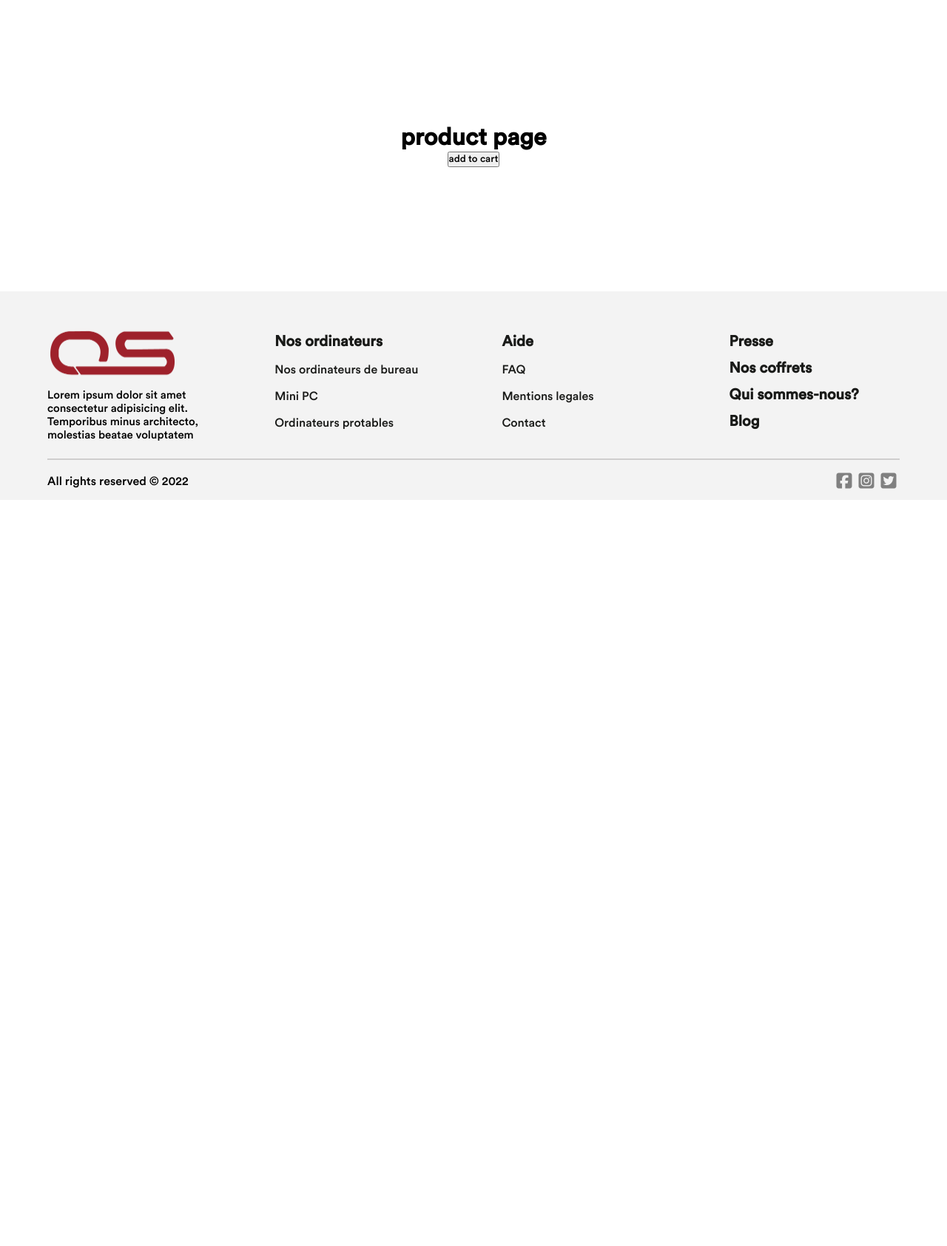
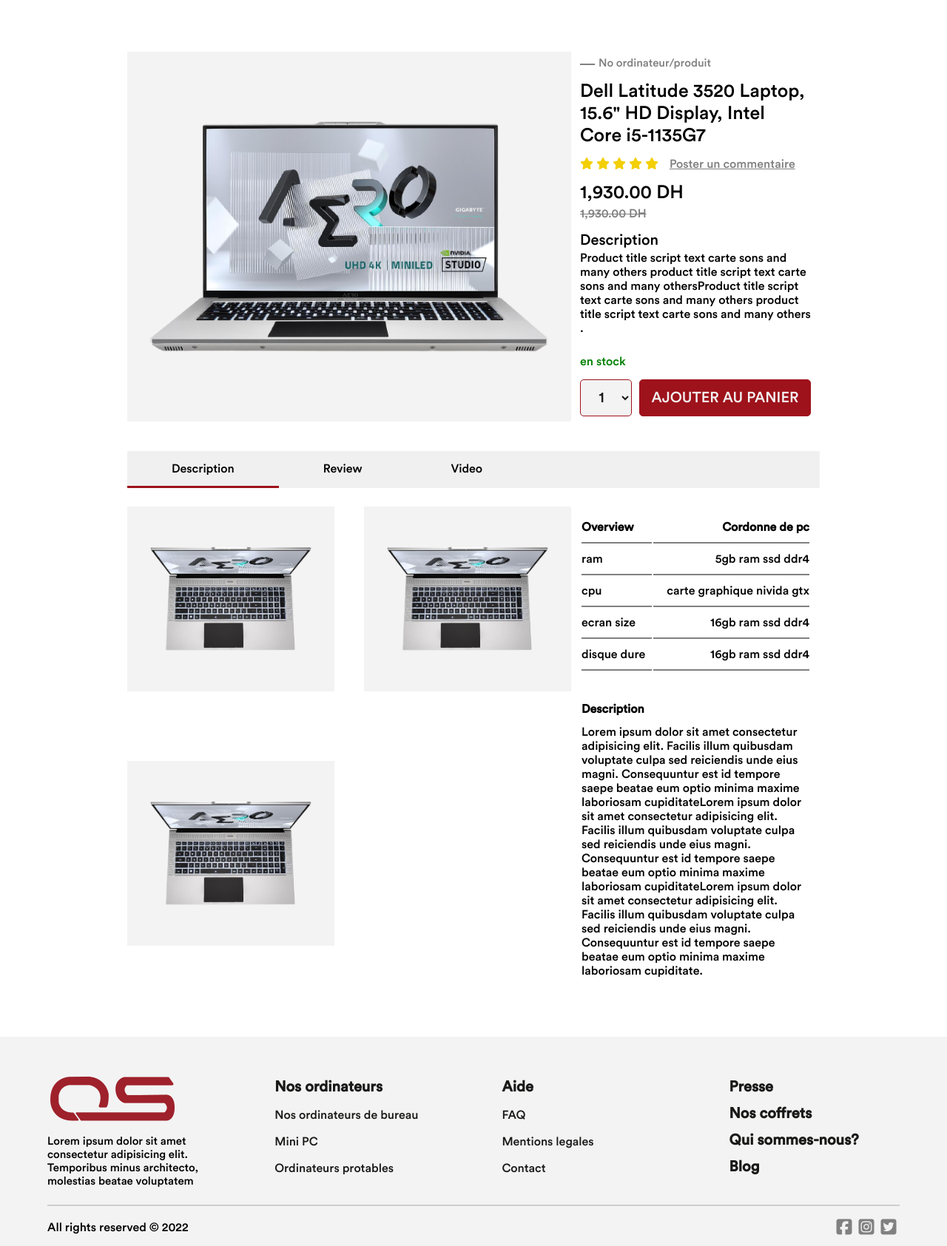
Before and after one commit to daklay/we-beco, a PHP site: page /productpage.html in a window 1280 px wide. Shown: the part 124-1809 px from the top of the page at 74% size. Before the commit the page ends 785 px from the top, so only its background shows below. Run offline with PHP 8.4, Linux system fonts and the light colour scheme; some libraries are stand-ins or nearby versions.

Commit message:
prodcut page

```diff
--- a/productpage.html
+++ b/productpage.html
@@ -47,9 +47,109 @@
     </nav>
     <!-- product -->
     <div class="containerproductpage">
-        <div class="bodypage">
-            <h1>product page</h1>
-            <button>add to cart</button>
+        <div class="wrippterpage">
+            <div class="headproductpage">
+                <div class="imageheaderproduct">
+
+                </div>
+                <div class="productsnextimageinfo">
+                    <div class="productpath">No ordinateur/produit</div>
+                    <div class="producttitle">Dell Latitude 3520 Laptop, 15.6" HD Display, Intel Core i5-1135G7</div>
+                    <div class="productreviews">
+                        <div class="reviewsstars">
+                            <i class="fa-solid fa-star"></i>
+                            <i class="fa-solid fa-star"></i>
+                            <i class="fa-solid fa-star"></i>
+                            <i class="fa-solid fa-star"></i>
+                            <i class="fa-solid fa-star"></i>
+                        </div>
+                        <div class="reviewcommentsection">
+                            Poster un commentaire
+                        </div>
+                    </div>
+                    <div class="productprice">
+                        <div class="actualprice">1,930.00 DH</div>
+                        <div class="oldprice">1,930.00 DH</div>
+                    </div>
+                    <div class="productdescription">
+                        <div class="descriptiontitle">
+                            Description
+                        </div>
+                        <div class="descriptiontext">
+                            Product title script text carte sons and many others product title script text carte sons and many othersProduct title script text carte sons and many others product title script text carte sons and many others .
+                        </div>
+                    </div>
+                    <div class="productenstock">en stock</div>
+                    <div class="productbtn">
+                        <div class="enstockbtn">
+                            <select name="stockselectname" id="stockselectid">
+                                <option value="1">1</option>
+                                <option value="2">2</option>
+                                <option value="3">3</option>
+                                <option value="4">4</option>
+                                <option value="5">5</option>
+                            </select>
+                        </div>
+                        <div class="addtocartpagebtn">
+                            <button>AJOUTER AU PANIER</button>
+                        </div>
+                    </div>
+                </div>
+            </div>
+            <div class="bodyproductpage">
+                <ul>
+                    <li class="active">Description</li>
+                    <li>Review</li>
+                    <li>Video</li>
+                </ul>
+            </div>
+            <!-- !working here -->
+            <div class="footerproductpage">
+                <div class="descriptionimgsproduct">
+                    <div class="overviewproductimg">
+                        <div></div>
+                        <div></div>
+                        <div></div>
+                    </div>
+                </div>
+                <div class="largeproductdescription">
+                    <div class="largedescription">
+                        <div class="composantdes">
+                            <table>
+                                <tr>
+                                    <th>Overview</th>
+                                    <th>Cordonne de pc</th>
+                                </tr>
+                                <tr>
+                                    <td>ram</td>
+                                    <td>5gb ram ssd ddr4</td>
+                                </tr>
+                                <tr>
+                                    <td>cpu</td>
+                                    <td>carte graphique nivida gtx</td>
+                                </tr>
+                                <tr>
+                                    <td>ecran size</td>
+                                    <td>16gb ram ssd ddr4</td>
+                                </tr>
+                                <tr>
+                                    <td>disque dure</td>
+                                    <td>16gb ram ssd ddr4</td>
+                                </tr>
+                            </table>
+                        </div>
+                        <div class="pclargedescription">
+                            <table>
+                                <tr>
+                                    <th>Description</th>
+                                </tr>
+                                <tr>
+                                    <td>Lorem ipsum dolor sit amet consectetur adipisicing elit. Facilis illum quibusdam voluptate culpa sed reiciendis unde eius magni. Consequuntur est id tempore saepe beatae eum optio minima maxime laboriosam cupiditateLorem ipsum dolor sit amet consectetur adipisicing elit. Facilis illum quibusdam voluptate culpa sed reiciendis unde eius magni. Consequuntur est id tempore saepe beatae eum optio minima maxime laboriosam cupiditateLorem ipsum dolor sit amet consectetur adipisicing elit. Facilis illum quibusdam voluptate culpa sed reiciendis unde eius magni. Consequuntur est id tempore saepe beatae eum optio minima maxime laboriosam cupiditate.</td></tr>
+                            </table>
+                        </div>
+                    </div>
+                </div>
+            </div>
         </div>
     </div>
     <!-- footer -->
--- a/styles/productpage.css
+++ b/styles/productpage.css
@@ -3,7 +3,6 @@
     --secondary: #9E121B;
     --tertiary: #F3F3F3;
     --color: #191A18;
-
 }
 *{
     font-family: "std";
@@ -18,5 +17,244 @@
     display: flex;
     align-items: center;
     justify-content: center;
+}
+.wrippterpage{
+    /* background-color: red; */
+    width: 100%;
+    margin: 70px 172px;
+}
+/* ################ HEAD ############### */
+.headproductpage{
+    display: flex;
+    /* background-color: green; */
+    /* height: 200px; */
+    margin-bottom: 40px;
+}
+.imageheaderproduct{
+    background-color: var(--tertiary);
+    background-image: url(/images/new4.png);
+    background-position: center;
+    background-repeat: no-repeat;
+    background-size: 90%;
+    width: 600px;
+    height: 500px;
+}
+.productsnextimageinfo{
+    /* background-color: rgb(37, 70, 142); */
+    width: calc(100% - 600px);
+    display: flex;
+    flex-direction: column;
+}
+.productsnextimageinfo .productpath{
+    position: relative;
+    padding: 0 25px;
+    color: grey;
+    font-size: 15px;
+}
+.productsnextimageinfo .productpath::before{
+    content: '';
+    position: absolute;
+    top: 50%;
+    transform: rotateX(-50%);
+    left: 0;
+    background-color: grey;
+    height: 2px;
+    width: 20px;
+}
+.productsnextimageinfo .producttitle{
+    font-size: 25px;
+
+}
+.productsnextimageinfo .productreviews{
+    display: flex;
+}
+.productreviews .reviewcommentsection{
+    padding: 0 0 0 15px;
+    text-decoration: underline;
+    color: grey;
+}
+.productreviews .reviewsstars{
+    color: rgb(243, 207, 4);
+}
+.productreviews .reviewcommentsection:hover{
+    cursor: pointer;
+}
+.productsnextimageinfo .productprice div:first-child{
+    font-size: 25px;
+}
+.productsnextimageinfo .productprice div:last-child{
+    padding: 4px 0 0 0;
+    color: grey;
+    text-decoration:line-through;
+}
+.productsnextimageinfo .productdescription .descriptiontitle{
+    font-size: 20px;
+    padding-bottom: 3px;
+}
+.productsnextimageinfo .productenstock{
+    color: green;
+    margin-top: auto;
+}
+.productsnextimageinfo .productbtn{
+    display: flex;
+    /* margin-top: auto; */
+    justify-content: space-between;
+    align-items: center;
+    /* height: 50px; */
+}
+.productsnextimageinfo .productbtn select{
+    font-size: 20px;
+    background-color: var(--tertiary);
+    border: 1px solid var(--secondary);
+    border-radius: 5px;
+    height: 50px;
+    width: 70px;
     text-align: center;
+    color: var(--color);
+    transition: ease-in 0.2s;
 }
+.productsnextimageinfo .addtocartpagebtn{
+    /* background-color: #191A18; */
+    width: calc(100% - 70px);
+    padding: 0 0 0 10px;
+}
+.productsnextimageinfo button{
+    font-size: 20px;
+    /* font-size: clamp(20px, 2.5vw, 22px); */
+    /* line-height: 30px; */
+    background-color: var(--secondary);
+    border: 1px solid var(--secondary);
+    border-radius: 5px;
+    height: 50px;
+    width: 100%;
+    color: var(--tertiary);
+    transition: ease-in 0.2s;
+}
+.productsnextimageinfo button:hover{
+    background-color: var(--tertiary);
+    color: var(--black);
+    border: 1px solid var(--secondary);
+    border-color: var(--color);
+    transition: ease-out 0.4s;
+    cursor: pointer;
+}
+
+/* just for demo pro */
+.productsnextimageinfo > div{
+    /* background-color: aqua; */
+    border: 2px solid transparent;
+    margin: 5px 10px;
+}
+
+
+
+
+
+
+
+
+
+
+
+
+
+/* ################ BODY ############### */
+.bodyproductpage{
+    background-color: #F0F0F0;
+    height: 50px;
+    display: flex;
+    margin-bottom: 25px;
+}
+.bodyproductpage ul{
+    /* background-color: red; */
+    display: flex;
+    /* gap: 20px; */
+
+}
+.bodyproductpage ul li{
+    /* background-color: darkkhaki; */
+    list-style-type: none;
+    padding:15px  60px;
+    position: relative;
+}
+.bodyproductpage ul li:hover{
+    cursor: pointer;
+}
+.bodyproductpage ul li:hover::after{
+    content: '';
+    position: absolute;
+    left: 0;
+    bottom: 0;
+    width: 100%;
+    height: 3px;
+    background-color: var(--secondary);
+}
+.bodyproductpage .active::after{
+    content: '';
+    position: absolute;
+    left: 0;
+    bottom: 0;
+    width: 100%;
+    height: 3px;
+    background-color: var(--secondary);
+}
+/* ################ FOOTER ############### */
+.footerproductpage{
+    /* background-color: blueviolet; */
+    display: flex;
+
+}
+.footerproductpage .descriptionimgsproduct{
+    /* background-color: #e14b55; */
+    min-height: 500px;
+    width: 600px;
+}
+.footerproductpage .overviewproductimg{
+    display: flex;
+    flex-wrap: wrap;
+    gap: 40px;
+    height: 100%;
+    width: 100%;
+    /* background-color: royalblue; */
+}
+.footerproductpage .overviewproductimg div{
+    height: 250px;
+    width: 280px;
+    background-color: var(--tertiary);
+    background-image: url(/images/4-2.png);
+    background-position: center;
+    background-repeat: no-repeat;
+    background-size: 90%;
+}
+.footerproductpage .largeproductdescription{
+    /* background-color: #5f0b11; */
+    min-height: 500px;
+    width: calc(100% - 600px);
+}
+.largedescription .composantdes table{
+    width: 100%;
+    margin: 0 0 20px 0;
+}
+.composantdes table td, .composantdes table th{
+    padding: 10px 0;
+}
+.composantdes table td:last-child,.composantdes table th:last-child{
+    text-align:end;
+    border-bottom: 2px solid grey;
+}
+.composantdes table td:first-child, .composantdes table th:first-child{
+    text-align: start;
+    border-bottom: 2px solid grey;
+}
+
+.pclargedescription table th{
+    text-align: start;
+    padding: 10px 0;
+}
+.pclargedescription table td{
+
+}
+.footerproductpage .largeproductdescription .largedescription > div{
+    margin: 5px 10px;
+    border: 2px solid  transparent;
+}
```
